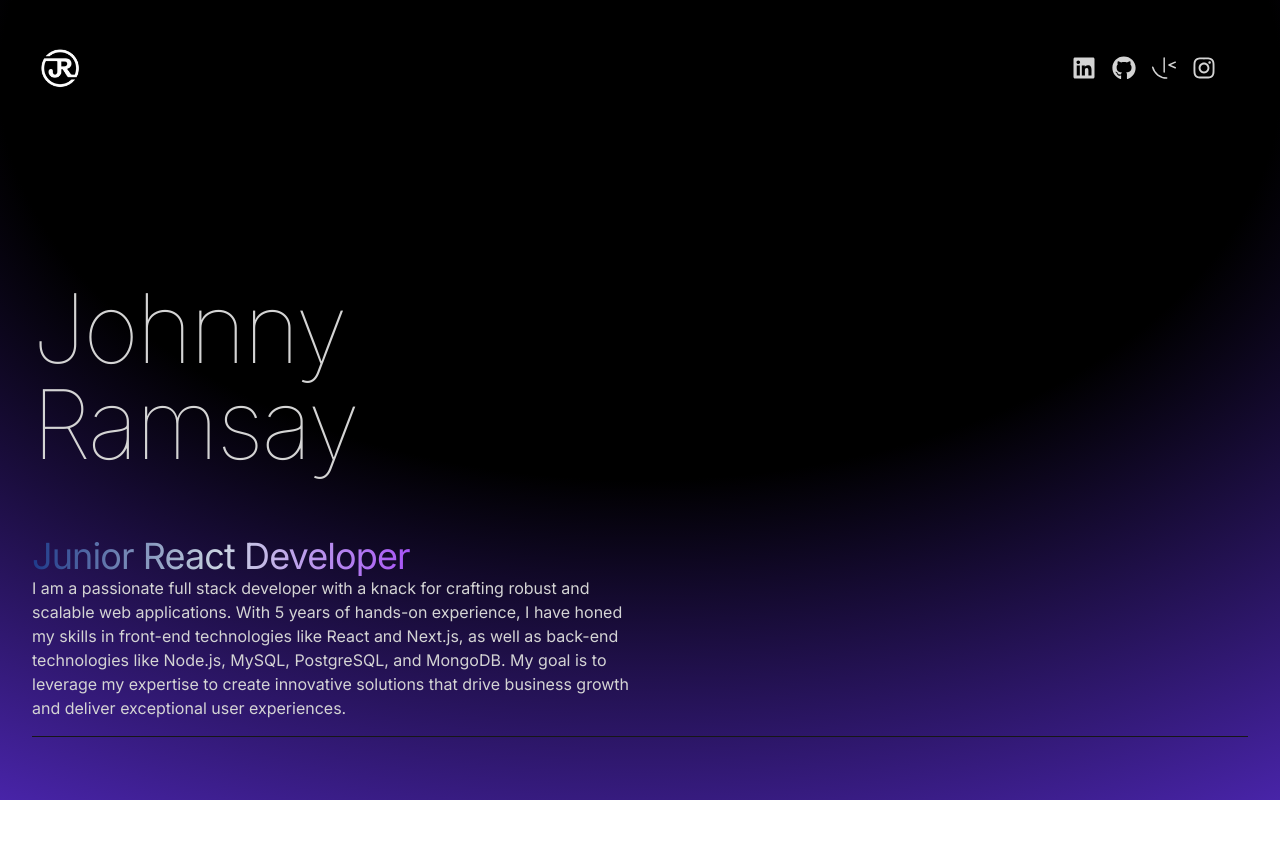
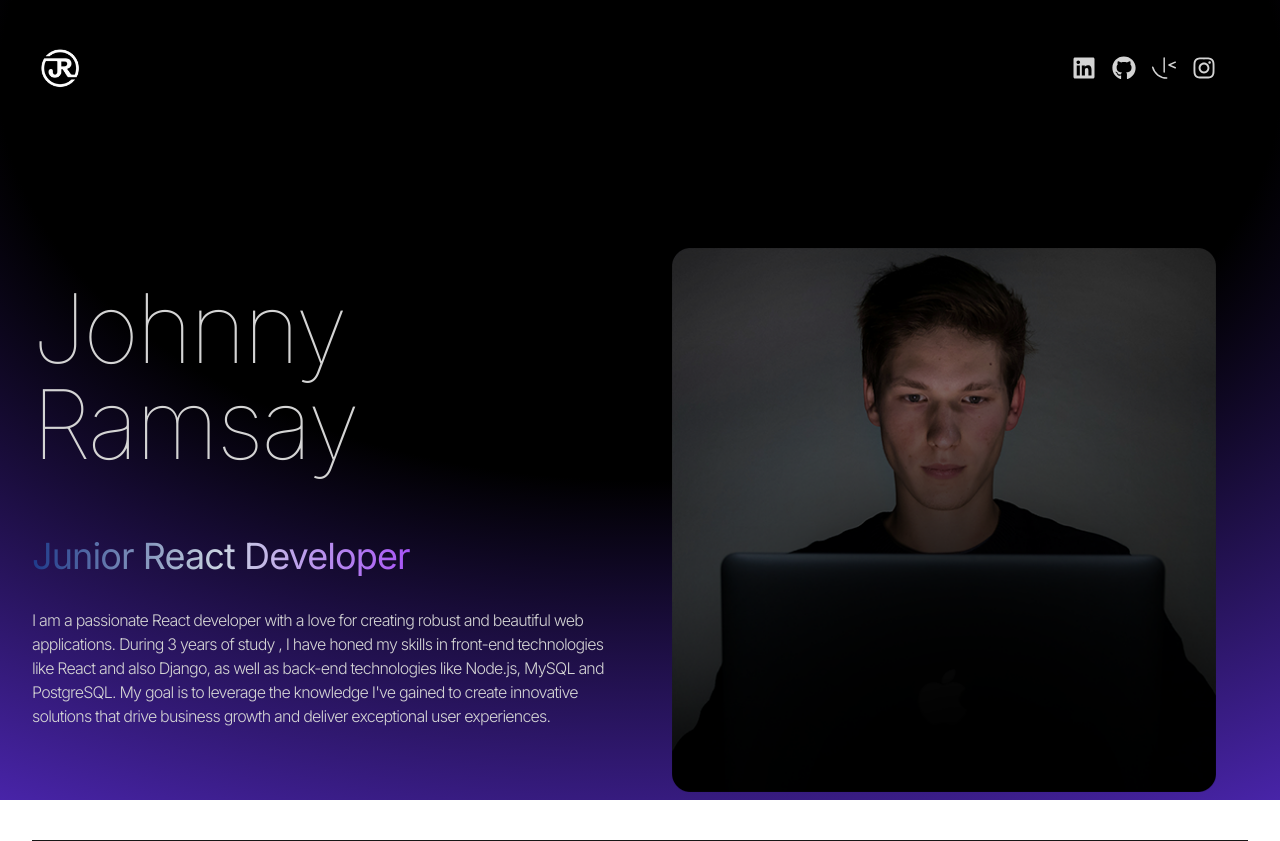
Before and after one commit to J-R77-stack/My-Portfolio, a React (Vite) app: page / in a window 1280 px wide. Before the commit the page ends 800 px from the top, so only its background shows below. Built offline with nearby package versions, Linux system fonts and the light colour scheme.

Commit message:
add temp hero image

```diff
--- a/src/components/Hero.jsx
+++ b/src/components/Hero.jsx
@@ -1,4 +1,5 @@
 import { HERO_CONTENT } from "../constants";
+import profilePic from "../assets/kevinRushProfile.png";
 
 function Hero() {
   return (
@@ -12,7 +13,14 @@ function Hero() {
             <span className="bg-gradient-to-r from-blue-900 via-slate-300 to bg-purple-500 bg-clip-text text-4xl tracking-tight text-transparent">
               Junior React Developer
             </span>
-            <p>{HERO_CONTENT}</p>
+            <p className="my-2 max-w-xl py-6 font-light tracking-tighter">
+              {HERO_CONTENT}
+            </p>
+          </div>
+        </div>
+        <div className="w-full lg:w-1/2 lg:p-8">
+          <div className="flex justify-center">
+            <img src={profilePic} alt="Johnny Ramsay" />
           </div>
         </div>
       </div>
--- a/src/components/Navbar.jsx
+++ b/src/components/Navbar.jsx
@@ -8,7 +8,7 @@ function Navbar() {
   return (
     <nav className=" mb-20 flex items-center justify-between py-6">
       <div className="flex flex-shrink-0 items-center">
-        <img className="mx-2 w-10" src={logo} alt="logo" />
+        <img className="mx-2 w-10 " src={logo} alt="logo" />
       </div>
       <div className="m-8 flex items-center justify-center gap-4 text-2xl">
         <FaLinkedin />
--- a/src/constants/index.js
+++ b/src/constants/index.js
@@ -3,7 +3,7 @@ import project2 from "../assets/projects/project-2.jpg";
 import project3 from "../assets/projects/project-3.jpg";
 import project4 from "../assets/projects/project-4.jpg";
 
-export const HERO_CONTENT = `I am a passionate full stack developer with a knack for crafting robust and scalable web applications. With 5 years of hands-on experience, I have honed my skills in front-end technologies like React and Next.js, as well as back-end technologies like Node.js, MySQL, PostgreSQL, and MongoDB. My goal is to leverage my expertise to create innovative solutions that drive business growth and deliver exceptional user experiences.`;
+export const HERO_CONTENT = `I am a passionate React developer with a love for creating robust and beautiful web applications. During 3 years of study , I have honed my skills in front-end technologies like React and also Django, as well as back-end technologies like Node.js, MySQL and PostgreSQL. My goal is to leverage the knowledge I've gained to create innovative solutions that drive business growth and deliver exceptional user experiences.`;
 
 export const ABOUT_TEXT = `I am a dedicated and versatile full stack developer with a passion for creating efficient and user-friendly web applications. With 5 years of professional experience, I have worked with a variety of technologies, including React, Next.js, Node.js, MySQL, PostgreSQL, and MongoDB. My journey in web development began with a deep curiosity for how things work, and it has evolved into a career where I continuously strive to learn and adapt to new challenges. I thrive in collaborative environments and enjoy solving complex problems to deliver high-quality solutions. Outside of coding, I enjoy staying active, exploring new technologies, and contributing to open-source projects.`;
 
```
